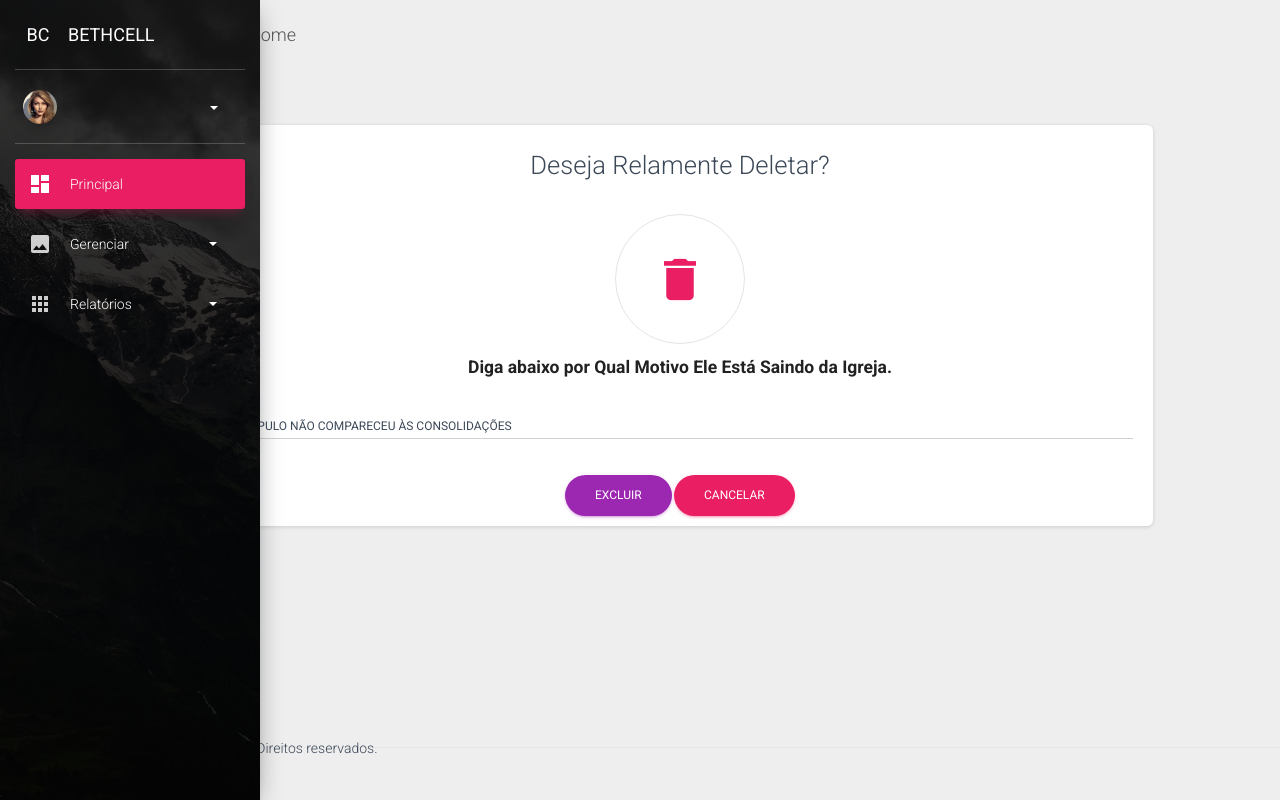
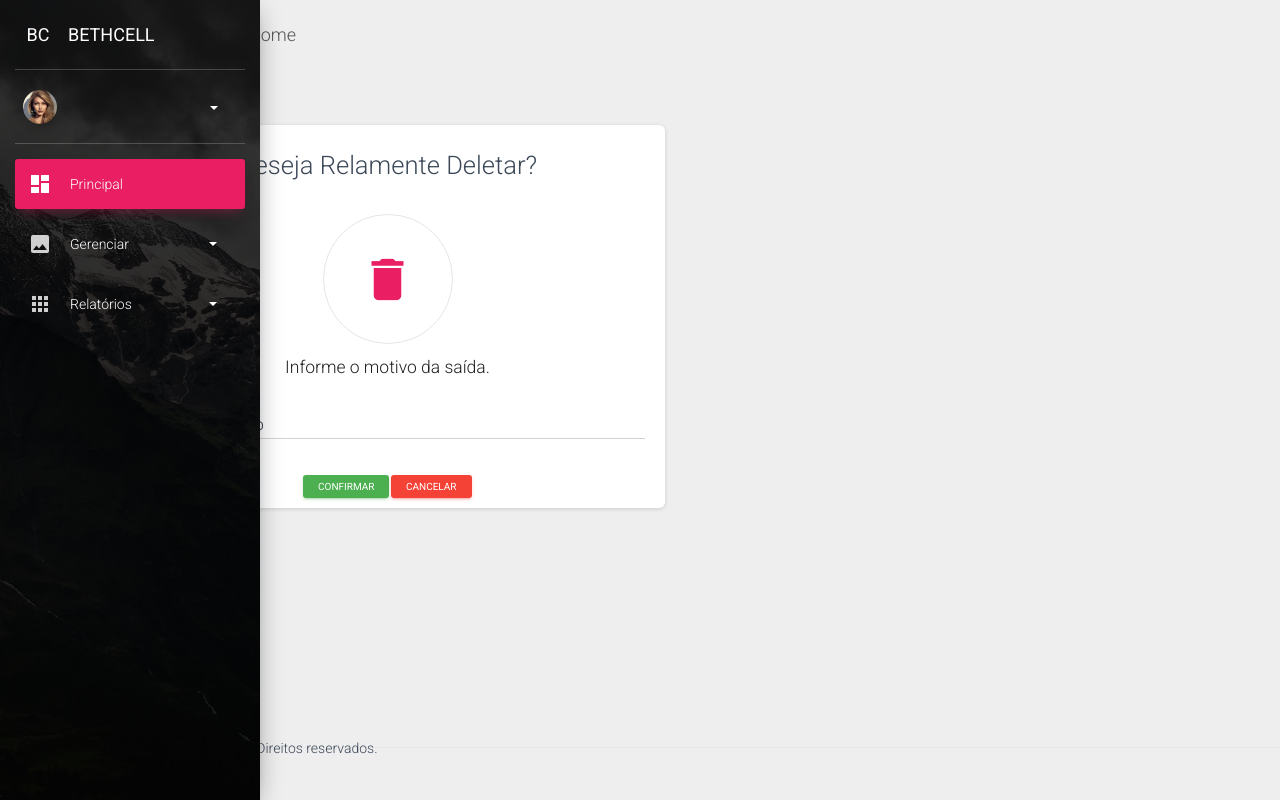
Before and after one commit to closedlabs/bethcell, a Django app: a page that uses members/templates/disciples/delete.html in a window 1280 px wide. Run offline with Django 3.2, Linux system fonts and the light colour scheme; data comes from the database, SQL or seed files in the repository; both versions use the stored data as it was after the commit; some libraries are stand-ins or nearby versions.

Commit message:
algumas correções

```diff
--- a/core/templates/celulas/adicionar.html
+++ b/core/templates/celulas/adicionar.html
@@ -20,6 +20,7 @@
           <div class="col-md-5" id="leader">
             <label class="bmd-label-floating">* Líder</label>
             {{form.leader}}
+            <span class="text-danger">{{form.leader.errors}}</span>
           </div>
           <div class="col-md-2" id="cell_type">
             <label class="bmd-label-floating">* Celula de</label>
--- a/members/templates/disciples/delete.html
+++ b/members/templates/disciples/delete.html
@@ -3,18 +3,19 @@
 {% block container %}
 
 <div class="row">
-	<div class="col-md-10 col-md-offset-1">
+	<div class="col-md-6">
 		<div class="card card-pricing">
 			<br>
 			<h3 class="card-title text-center">Deseja Relamente Deletar?</h3>
-			<form class="form" method="POST">
+			<form class="form" method="POST" id="form">
 				{% csrf_token %}
 				<div class="card-content">
 					<div class="icon icon-rose">
 						<i class="material-icons">delete</i>
 					</div>
-					<h5><b>Diga abaixo por Qual Motivo Ele Está Saindo da Igreja.</b></h5>
+					<h5>Informe o motivo da saída.</h5>
 					<select name="motivo"class="selectpicker"data-style='select-with-transition'data-size="7">
+						<option value="">Selecione uma Opção</option>
 						<option value="Discípulo não compareceu às consolidações">Discípulo não compareceu às consolidações</option>
 						<option value="Discípulo Viajou">Discípulo Viajou</option>
 						<option value="Enviado como Líder">Enviado como Líder</option>
@@ -24,10 +25,26 @@
 					</select>
 				</div>
 				<div class="footer text-center">
-					<button type="submit" class="btn btn-primary btn-round">Excluir</button><a href="#pablo" class="btn btn-rose btn-round">Cancelar</a>
+					<button type="submit" id="submitButton"class="btn btn-success btn-raised btn-xs">Confirmar</button><a href="#pablo" class="btn btn-danger btn-raised btn-xs">Cancelar</a>
 				</div>
 			</form>
 		</div>
 	</div>
 </div>
+<script type="text/javascript">
+	$(document).ready(function() {
+    $('#submitButton').on('click',function(){
+        $('#form').validate({
+            rules: {
+                motivo: { required: true, },
+
+            },
+            messages: {
+                motivo: { required: '<span class="text-danger" style="font-size:15px;">* Escolha uma Opção</span>' },
+
+            },
+        });
+    });
+});
+</script>
 {% endblock %}
--- a/members/templates/leaders/leaders.html
+++ b/members/templates/leaders/leaders.html
@@ -68,7 +68,7 @@
                                     <td width="5%">{{leader.get_idade}}</td>
                                     <td width="5%">{{leader.telephone}}</td>
                                     <td width="30%">{{leader.email}}</td>
-                                    <td width="15%">{{leader.leader_de_rede}}</td>
+                                    <td width="15%">{{leader.lider_de_rede}}</td>
                                     <td class="td-actions text-right">
                                         <a  href="{% url 'leader_detail' leader.slug %}"type="button" rel="tooltip" class="btn btn-info btn-round"title="Ver Detalhes">
                                             <i class="material-icons">person</i>
--- a/members/views.py
+++ b/members/views.py
@@ -84,7 +84,12 @@ class LeaderDeleteView(DeleteView):
     model         = Leader
     template_name = "leaders/leader_delete.html"
     success_url   = '/leaders'
+    success_message = 'Excluido com sucesso'
 
+
+    def delete(self, request, *args, **kwargs):
+       messages.success(self.request, self.success_message)
+       return super(LeaderDeleteView, self).delete(request, *args, **kwargs)
 
 
 def leader_update(request,slug):
@@ -164,5 +169,6 @@ def discipulo_delete(request,slug):
         discipulo.exited = request.POST.get('motivo')
         discipulo.save()
         discipulo.delete()
+        messages.success(request, "Excluido Com Sucesso!")
         return redirect('discipulos')
     return render(request,'disciples/delete.html',{'form':form})
```
Also changed, not shown: core/views.py (+6 -1 lines), db.sqlite3.
